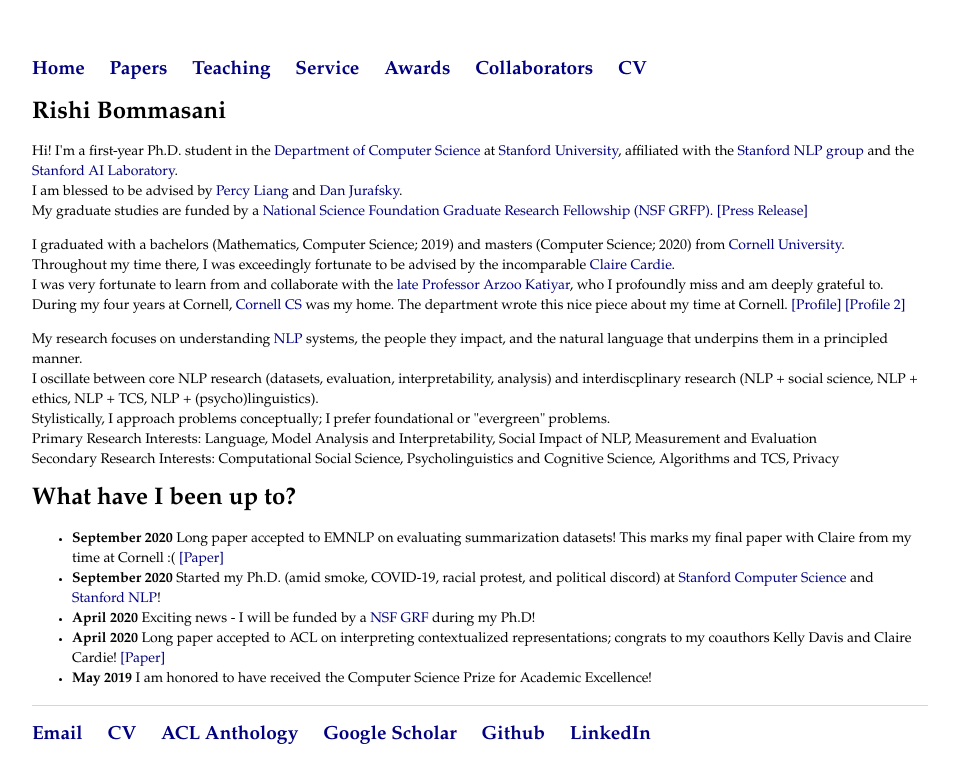
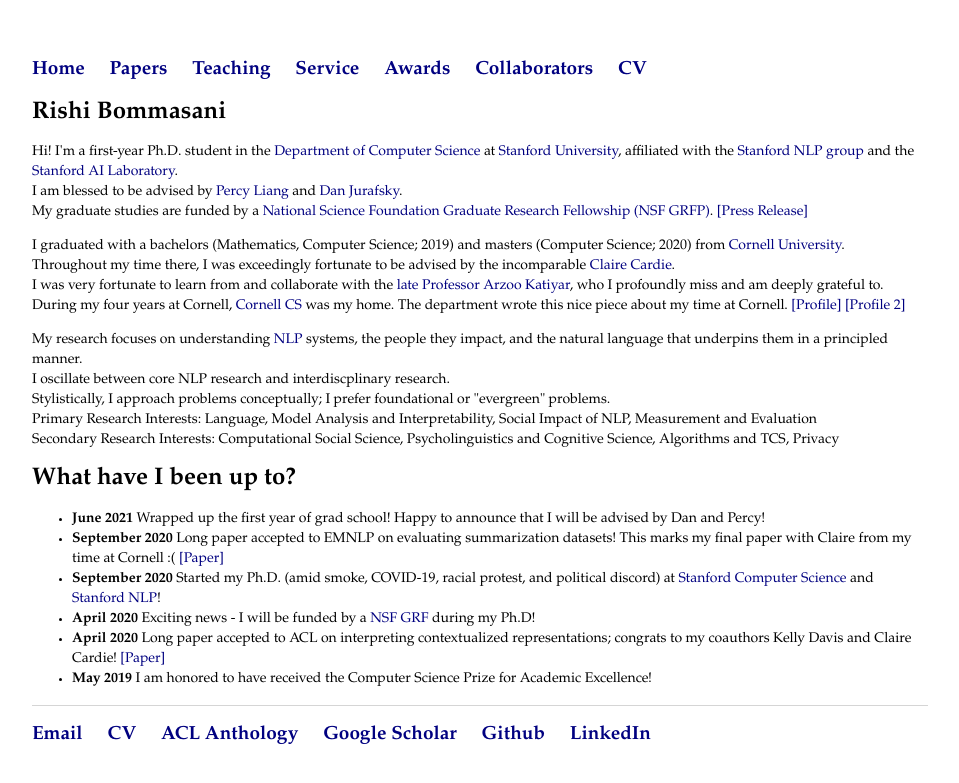
Before and after one commit to rishibommasani/rishibommasani.github.io, a Jekyll site: the page built from index.html, in a window 1280 px wide. Shown: the top 783 px of the page, without its empty margins (160-1119 px from the left). Built offline with Jekyll 4.4.1, drawn with Linux system fonts in a browser that asks for light colours.

Commit message:
advisor announcement

```diff
--- a/index.html
+++ b/index.html
@@ -14,7 +14,7 @@
 				<br> During my four years at Cornell, <a href="http://www.cs.cornell.edu">Cornell CS</a> was my home. The department wrote this nice piece about my time at Cornell. <a href="https://www.cs.cornell.edu/information/news/newsitem11229/profile-cornell-cs-ba-and-ms-graduate-rishi-bommasani"> [Profile] </a> <a href="https://www.cs.cornell.edu/information/news/newsitem11227/lillian-lee-and-tacl-cs-graduate-stanford-new-platform-data-privacy"> [Profile 2] </a> </p>
 
 				<p> My research focuses on understanding <a href="https://en.wikipedia.org/wiki/Natural_language_processing">NLP</a> systems, the people they impact, and the natural language that underpins them in a principled manner.
-			        <br> I oscillate between core NLP research (datasets, evaluation, interpretability, analysis) and interdiscplinary research (NLP + social science, NLP + ethics, NLP + TCS, NLP + (psycho)linguistics).
+			        <br> I oscillate between core NLP research and interdiscplinary research.
 				<br> Stylistically, I approach problems conceptually; I prefer foundational or "evergreen" problems.
 				<br> Primary Research Interests: Language, Model Analysis and Interpretability, Social Impact of NLP, Measurement and Evaluation
 				<br> Secondary Research Interests: Computational Social Science, Psycholinguistics and Cognitive Science, Algorithms and TCS, Privacy </p>
@@ -22,7 +22,8 @@
 	  <div class="blurb">
           <h1> What have I been up to?</h1>
           <ul>
-	  <li><b>September 2020</b> Long paper accepted to EMNLP on evaluating summarization datasets! This marks my final paper with Claire from my time at Cornell :( <a href="https://github.com/rishibommasani/rishibommasani.github.io/blob/master/papers/EMNLP2020.pdf"> [Paper] </a> </li>
+	  <li><b>June 2021</b> Wrapped up the first year of grad school! Happy to announce that I will be advised by Dan and Percy! </a> </li>
+          <li><b>September 2020</b> Long paper accepted to EMNLP on evaluating summarization datasets! This marks my final paper with Claire from my time at Cornell :( <a href="https://github.com/rishibommasani/rishibommasani.github.io/blob/master/papers/EMNLP2020.pdf"> [Paper] </a> </li>
 	  <li><b>September 2020</b> Started my Ph.D. (amid smoke, COVID-19, racial protest, and political discord) at <a href="https://cs.stanford.edu/">Stanford Computer Science</a> and <a href="https://nlp.stanford.edu/">Stanford NLP</a>! </li>
 <!-- 	  <li><b>May 2020</b> I graduated with a M.S. in Computer Science from Cornell University. My <a href="https://github.com/rishibommasani/rishibommasani.github.io/blob/master/papers/MSThesis.pdf">thesis</a> is now available!</li> -->
 <!-- 	  <li><b>April 2020</b> I am ecstatic to announce I will be doing my Ph.D. at <a href="https://cs.stanford.edu/">Stanford Computer Science</a> and <a href="https://nlp.stanford.edu/">Stanford NLP</a>! </li> -->
```
